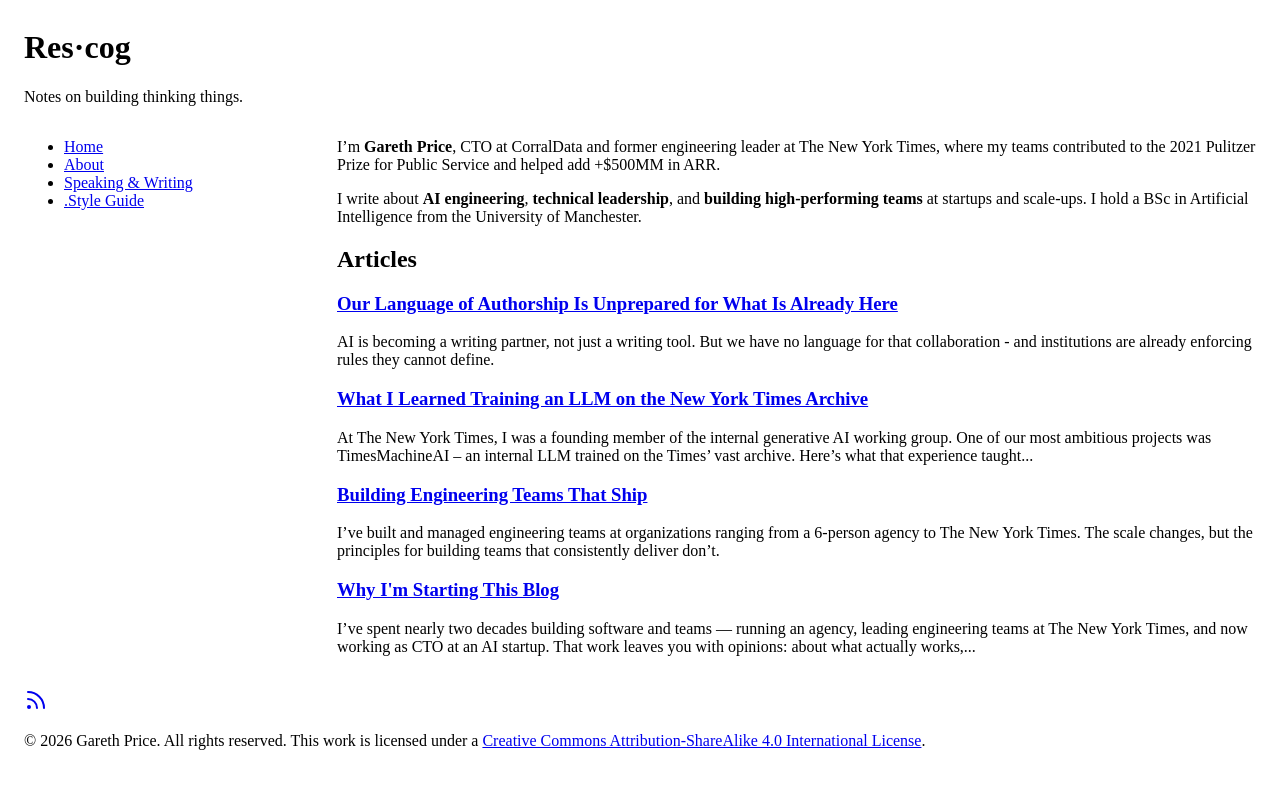
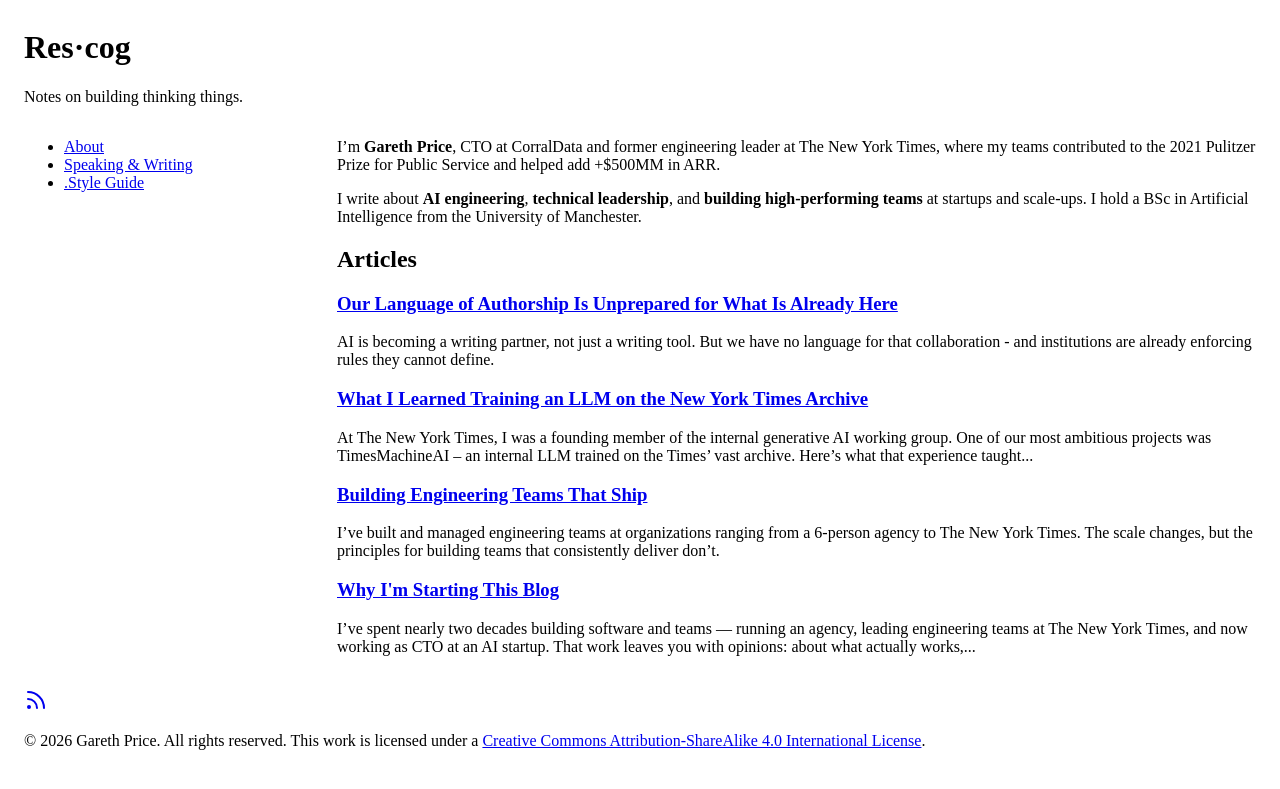
Before and after one commit to garethsprice/blog, a Jekyll site: the page built from index.md, in a window 1280 px wide. Shown: the top 789 px of the page. Built offline with Jekyll 4.4.1, drawn with Linux system fonts in a browser that asks for light colours.

Commit message:
Remove 'Home' link from navigation for a cleaner menu structure.

```diff
--- a/_includes/nav.html
+++ b/_includes/nav.html
@@ -2,7 +2,6 @@
   <details open>
     <summary>Menu</summary>
     <ul>
-      <li><a href="{{ '/' | relative_url }}"{% if page.url == '/' %} aria-current="page"{% endif %}>Home</a></li>
       <li><a href="{{ '/about/' | relative_url }}"{% if page.url == '/about/' %} aria-current="page"{% endif %}>About</a></li>
       <li><a href="{{ '/speaking/' | relative_url }}"{% if page.url == '/speaking/' %} aria-current="page"{% endif %}>Speaking & Writing</a></li>
 
```
